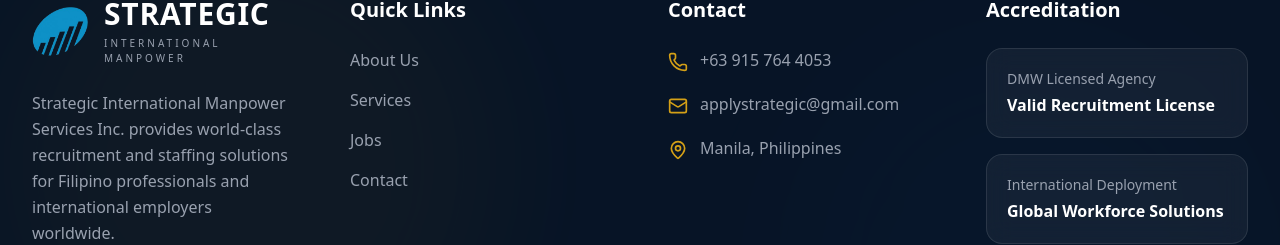
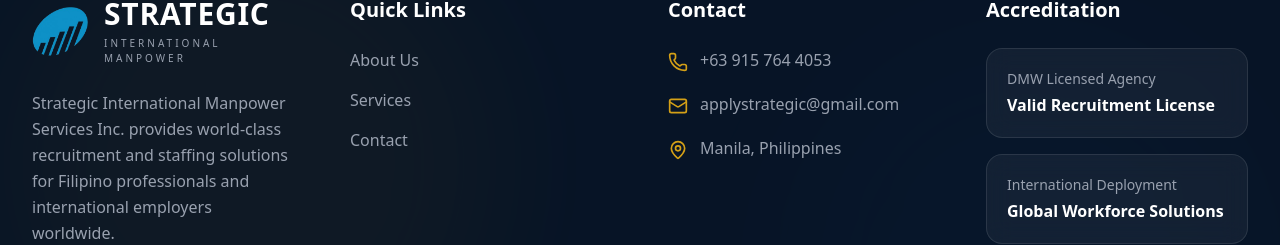
Before and after one commit to applystrategic-lab/strategic-website, a Next.js app: page /about in a window 1280 px wide. Shown: the part 4064-4309 px from the top of the page. Built offline with nearby package versions, Linux system fonts and the light colour scheme; a web font is replaced by a local one.

Commit message:
Removed jobs in footer section

```diff
--- a/app/components/Footer.tsx
+++ b/app/components/Footer.tsx
@@ -164,15 +164,6 @@
 
               <li>
                 <Link
-                  href="/jobs"
-                  className="hover:text-[#D4A017] transition-all duration-300"
-                >
-                  Jobs
-                </Link>
-              </li>
-
-              <li>
-                <Link
                   href="/contact"
                   className="hover:text-[#D4A017] transition-all duration-300"
                 >
```
